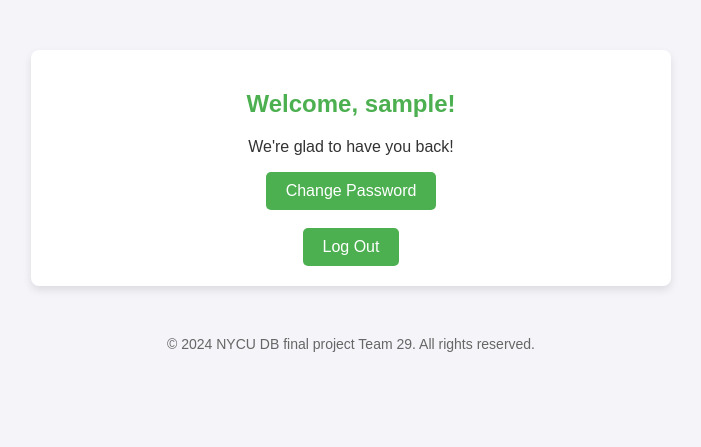
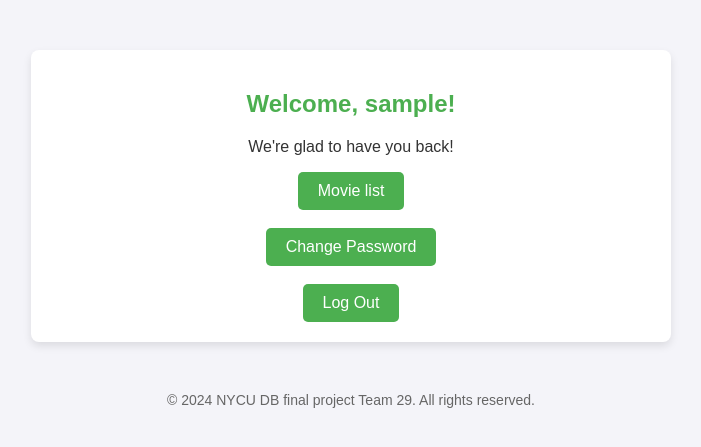
Before and after one commit to chengyin30069/DBMS_final_project, a Flask app: page /home in a window 1280 px wide. Shown: the top 447 px of the page, without its empty margins (289-990 px from the left). Run offline with Flask 3, Linux system fonts and the light colour scheme; the visitor is signed in with stand-in values (Sample User, id 1).

Commit message:
[Minor]
Edit some frontend

```diff
--- a/templates/change_passwd.html
+++ b/templates/change_passwd.html
@@ -135,7 +135,7 @@
 
 		</br>
 
-		<form action="/welcome" method="get">
+		<form action="/home" method="get">
             <button class="login-btn" type="submit">Back</button>
         </form>
 
--- a/templates/home.html
+++ b/templates/home.html
@@ -65,6 +65,12 @@
 		<h2>Welcome, {{ session['username'] }}!</h2>
         <p>We're glad to have you back!</p>
 
+		<form action="/movie" method="get">
+            <button class="logout-btn" type="submit">Movie list</button>
+        </form>
+
+		</br>
+
 		<form action="/change_passwd" method="get">
             <button class="logout-btn" type="submit">Change Password</button>
         </form>
```
